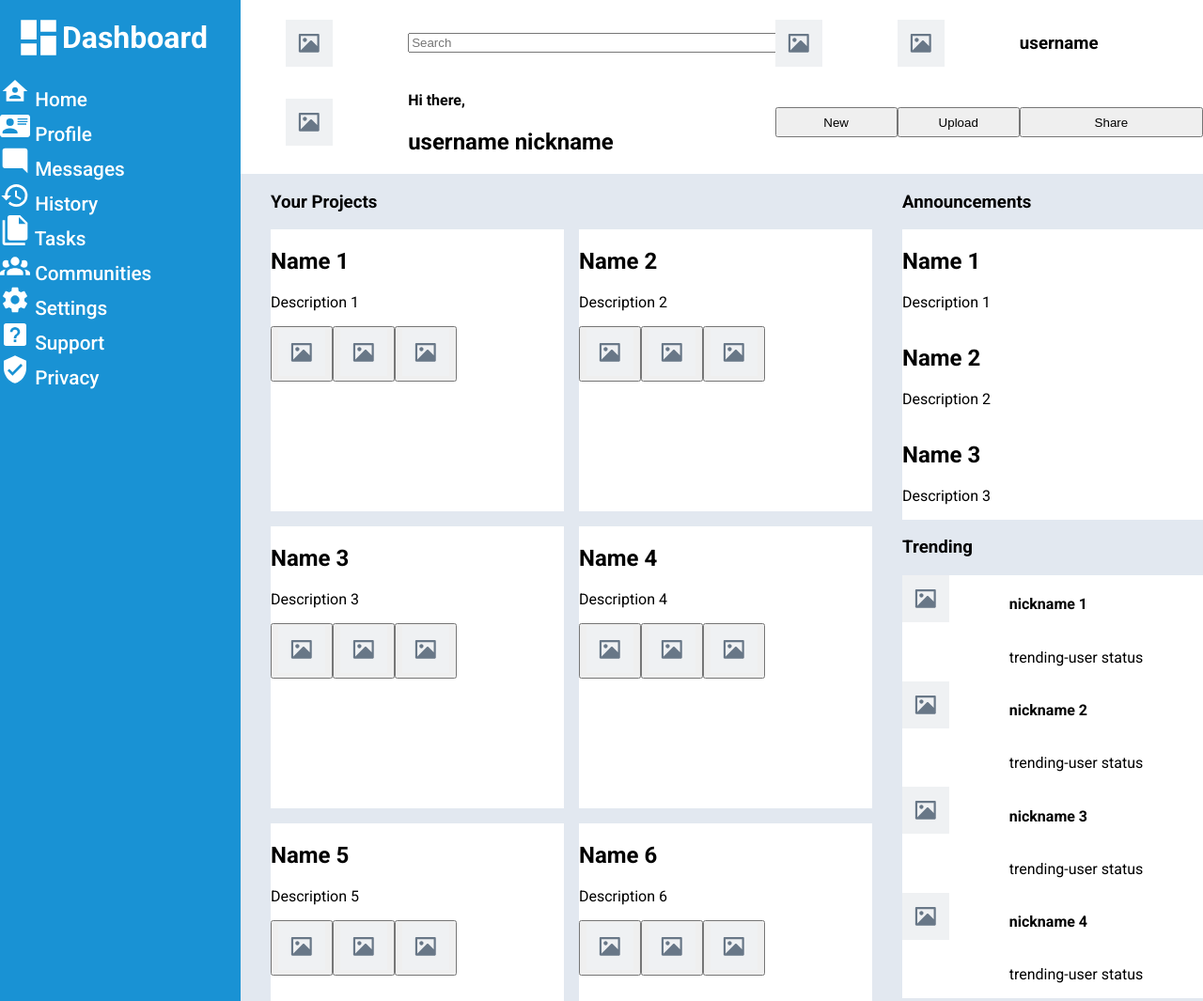
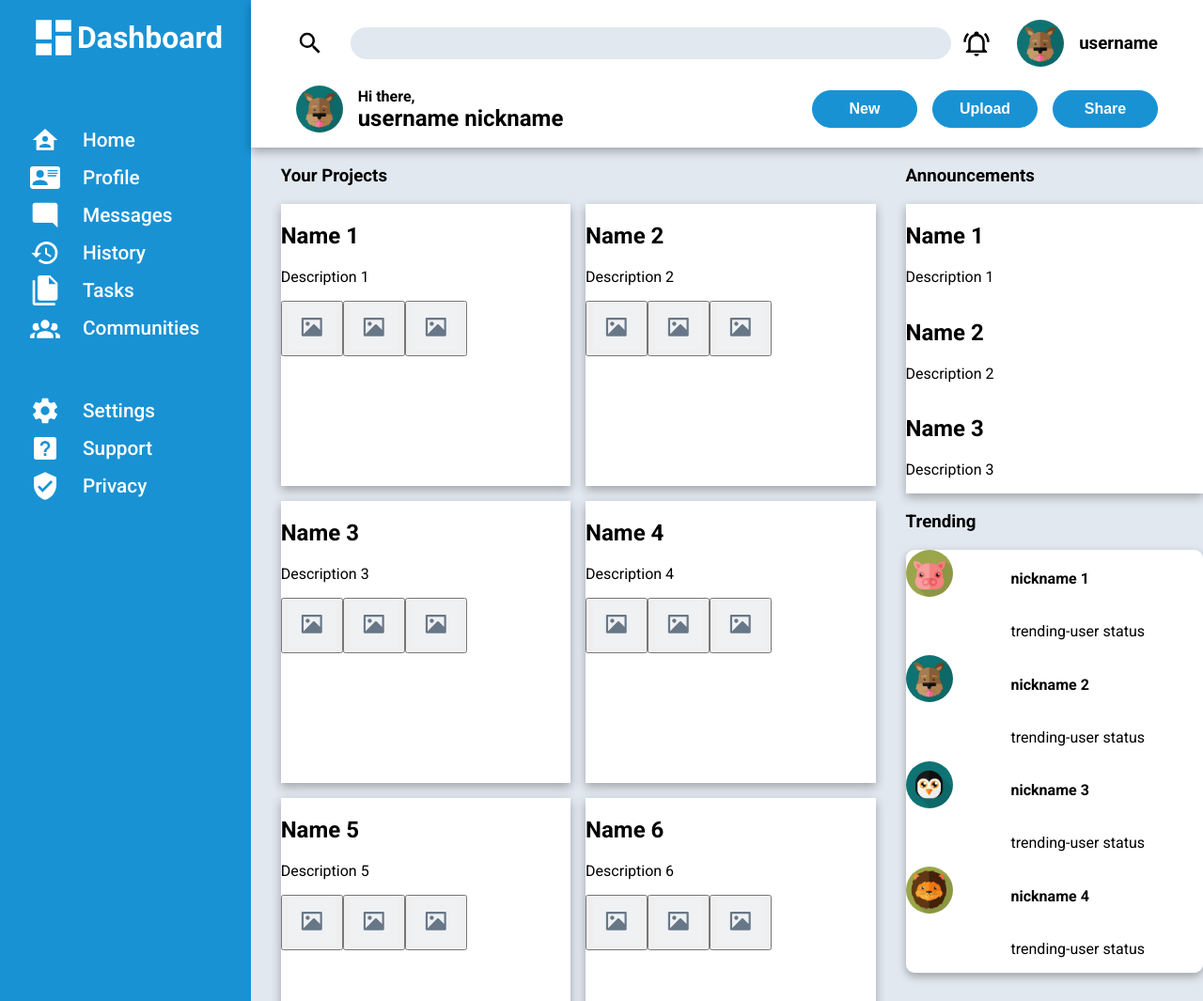
Before and after one commit to Exemption6877/odin-admin-dashboard, a plain HTML site: page index.html in a window 1280 px wide. Shown: the top 1065 px of the page at 94% size. Drawn offline with Linux system fonts and the light colour scheme.

Commit message:
Complete searchbar, add PFPs.

```diff
--- a/index.html
+++ b/index.html
@@ -80,23 +80,45 @@
     </div>
 
     <div class="top-nav">
-      <img src="./img/placeholder.svg" alt="search-button" />
-      <form action="GET" class="search-bar">
-        <input type="text" placeholder="Search" />
-      </form>
-      <img src="./img/placeholder.svg" alt="Notification" />
-      <img src="./img/placeholder.svg" alt="PFP" />
-      <h3>username</h3>
+      <div class="top-part">
+        <img
+          src="./img/top-nav/magnify.svg"
+          alt="search-button"
+          id="search-button"
+        />
+        <form action="GET" class="search-bar">
+          <input type="text" />
+        </form>
+        <img
+          src="./img/top-nav/bell-ring-outline.svg"
+          alt="notification"
+          id="notification"
+        />
+        <img
+          src="./img/profile-pictures/pfp-1.jpg"
+          class="circle"
+          alt="your avatar"
+        />
 
-      <img src="./img/placeholder.svg" alt="PFP" />
-      <div class="user-info">
-        <h4>Hi there,</h4>
-        <h2>username <span>nickname</span></h2>
+        <h3>username</h3>
       </div>
+      <div class="bottom-part">
+        <img
+          src="./img/profile-pictures/pfp-1.jpg"
+          class="big circle"
+          alt="your avatar"
+        />
+        <div class="user-info">
+          <h4>Hi there,</h4>
+          <h2>username <span>nickname</span></h2>
+        </div>
 
-      <button>New</button>
-      <button>Upload</button>
-      <button>Share</button>
+        <ul class="bottom-actions">
+          <li><button>New</button></li>
+          <li><button>Upload</button></li>
+          <li><button>Share</button></li>
+        </ul>
+      </div>
     </div>
 
     <div class="main-content">
@@ -230,22 +252,38 @@
         <div class="trend container">
           <h3>Trending</h3>
           <div class="trending-list">
-            <img src="./img/placeholder.svg" alt="pfp" />
+            <img
+              src="./img/profile-pictures/pfp-2.jpg"
+              class="circle"
+              alt="trending user avatar"
+            />
             <div class="trending-user">
               <h4>nickname 1</h4>
               <p>trending-user status</p>
             </div>
-            <img src="./img/placeholder.svg" alt="pfp" />
+            <img
+              src="./img/profile-pictures/pfp-1.jpg"
+              class="circle"
+              alt="trending user avatar"
+            />
             <div class="trending-user">
               <h4>nickname 2</h4>
               <p>trending-user status</p>
             </div>
-            <img src="./img/placeholder.svg" alt="pfp" />
+            <img
+              src="./img/profile-pictures/pfp-3.jpg"
+              class="circle"
+              alt="trending user avatar"
+            />
             <div class="trending-user">
               <h4>nickname 3</h4>
               <p>trending-user status</p>
             </div>
-            <img src="./img/placeholder.svg" alt="pfp" />
+            <img
+              src="./img/profile-pictures/pfp-4.jpg"
+              class="circle"
+              alt="trending user avatar"
+            />
             <div class="trending-user">
               <h4>nickname 4</h4>
               <p>trending-user status</p>
--- a/styles.css
+++ b/styles.css
@@ -15,8 +15,8 @@ body {
 
 body {
   display: grid;
-  grid-template-columns: 1fr 4fr;
-  grid-template-rows: 1fr 1fr;
+  grid-template-columns: 1fr 3.8fr;
+  grid-template-rows: 1fr 6fr;
   background-color: var(--bg-color);
 }
 
@@ -36,27 +36,40 @@ ul {
 .sidebar-left {
   background-color: var(--main-color);
   grid-row: span 2;
+  display: grid;
+
+  grid-template-rows: 0.3fr 1fr 1fr 5fr;
+  row-gap: 3rem;
+  padding-left: 2rem;
+}
+
+.sidebar-header {
+  display: flex;
+  align-items: center;
+  grid-row: 1;
 }
 
 a > img {
   height: 2rem;
 }
 
-li > a {
+li a {
+  display: flex;
+  align-items: center;
+  gap: 1.5rem;
   color: var(--secondary-color);
   text-decoration: none;
   font-size: 1.3rem;
   font-weight: 500;
+  line-height: 2.5rem;
+}
+
+.circle {
+  border-radius: 100ch;
 }
 
 .sidebar-header > h1 {
   color: var(--secondary-color);
-}
-
-.sidebar-header {
-  display: flex;
-  align-items: center;
-  margin-left: 1rem;
 }
 
 /* Top Navigation */
@@ -64,24 +77,73 @@ li > a {
 .top-nav {
   background-color: var(--secondary-color);
   display: grid;
-  grid-template-columns: 1fr 3fr 1fr 1fr 1.5fr;
-  grid-template-rows: 0.5fr 0.5fr;
+  grid-template-rows: 0.8fr 0.2fr;
   align-items: center;
   padding-top: 1rem;
   padding-left: 3rem;
+  padding-right: 3rem;
+  column-gap: 1rem;
+  row-gap: 1rem;
+  padding-bottom: 1rem;
+
+  box-shadow: 0 4px 10px rgba(0, 0, 0, 0.301);
 }
 
-.top-nav > button {
-  height: 2rem;
+.top-part {
+  display: grid;
+  grid-template-columns: 0.1fr 1.5fr 0.1fr 0.1fr 0.1fr;
+  align-items: center;
+  column-gap: 1rem;
+}
+
+.bottom-part {
+  display: grid;
+  grid-template-columns: 0.15fr 2fr 0.2fr;
+  align-items: center;
+  column-gap: 1rem;
+}
+
+.bottom-part > ul {
+  display: flex;
+  gap: 1rem;
+}
+.bottom-part > ul > li > button {
+  height: 2.5rem;
+  width: 7rem;
+  background-color: var(--main-color);
+  border: 1px solid var(--main-color);
+  border-radius: 10ch;
+  color: var(--secondary-color);
+  font-weight: 600;
+  font-size: 1rem;
 }
 
 form > input {
   width: 100%;
+  height: 2rem;
+  background-color: var(--bg-color);
+  border: 0;
+  border-radius: 10ch;
 }
 
 img {
   height: 50px;
   width: auto;
+}
+
+#notification,
+#search-button {
+  height: 30px;
+}
+
+.user-info {
+  display: flex;
+  flex-direction: column;
+}
+
+.user-info > * {
+  margin: 0;
+  padding: 0;
 }
 
 /* Cards */
@@ -109,6 +171,7 @@ img {
 .project-card {
   height: 300px;
   background-color: var(--secondary-color);
+  box-shadow: 0 4px 10px rgba(0, 0, 0, 0.301);
 }
 
 .project-actions {
@@ -127,12 +190,15 @@ img {
   display: grid;
   grid-template-rows: repeat(3, 1fr);
   background-color: var(--secondary-color);
+  box-shadow: 0 4px 10px rgba(0, 0, 0, 0.301);
 }
 
 .trending-list {
   background-color: var(--secondary-color);
   display: grid;
   grid-template-rows: repeat(4, 1fr);
+  box-shadow: 0 4px 10px rgba(0, 0, 0, 0.301);
+  border-radius: 1ch;
 }
 
 .trending-user {
```
Also changed, not shown: img/profile-pictures/pfp-1.jpg (added), img/profile-pictures/pfp-2.jpg (added), img/profile-pictures/pfp-3.jpg (added), img/profile-pictures/pfp-4.jpg (added), img/top-nav/bell-ring-outline.svg (added), img/top-nav/magnify.svg (added), 1 other file.
